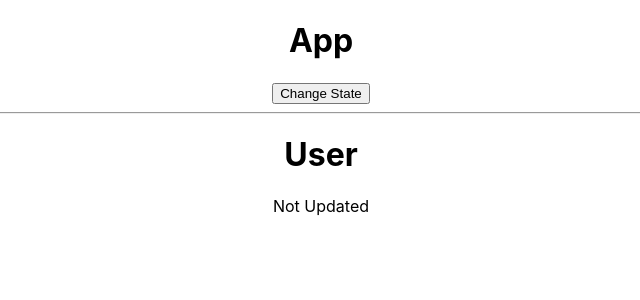
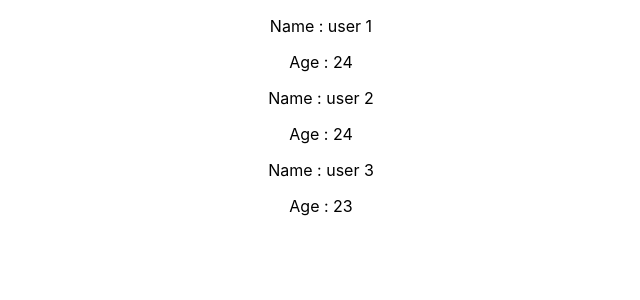
Before and after one commit to thehaystacker/reactjs-playground, a React (Create React App) app: page / in a window 1280 px wide. Shown: the top 300 px of the page, without its empty margins (319-959 px from the left). Built offline with nearby package versions, Linux system fonts and the light colour scheme.

Commit message:
Validating props using proptypes

```diff
--- a/src/App.js
+++ b/src/App.js
@@ -1,65 +1,47 @@
 import React, { Component } from "react";
 import "./App.css";
 import User from "./components/user/user";
-import PropTypes from "prop-types";
 
 class App extends Component {
   constructor(props) {
     super(props);
 
     this.state = {
-      isUpdated: false
+      isUpdated: false,
+      users: [
+        {
+          name: "user 1",
+          age: 24
+        },
+        {
+          name: "user 2",
+          age: '24'
+        },
+        {
+          name: "user 3",
+          age: 23
+        }
+      ]
     };
 
     console.log("[App CREATE > constructor]");
   }
 
-  static getDerivedStateFromProps(props, state) {
-    console.log("[App > getDerivedStateFromProps]");
+  render() {
+    let users = null;
+    if (this.state.users && this.state.users.length) {
+      users = this.state.users.map((user, index) => {
+        return (
+          <User
+            key={index}
+            isUpdated={this.state.isUpdated}
+            data={user}
+          />
+        );
+      });
+    }
 
-    return null;
-  }
-
-  componentDidMount() {
-    console.log("[App CREATE > componentDidMount]");
-  }
-
-  shouldComponentUpdate(nextProps, nextState) {
-    console.log("[App UPDATE > shouldComponentUpdate]");
-
-    return this.state.isUpdated !== nextState.isUpdated;
-  }
-
-  // getSnapshotBeforeUpdate() {
-  //   console.log("[App UPDATE > getSnapshotBeforeUpdate]");
-  // }
-
-  componentDidUpdate() {
-    console.log("[App UPDATE > componentDidUpdate]");
-  }
-
-  cbChangeState = () => {
-    this.setState(prevState => {
-      return {
-        isUpdated: true
-      };
-    });
-  };
-
-  render() {
-    console.log("[App > render]");
-
-    return (
-      <div className="App">
-        <h1>App</h1>
-        <button type="button" onClick={this.cbChangeState}>
-          Change State
-        </button>
-        <hr />
-
-        <User isUpdated={this.state.isUpdated} />
-      </div>
-    );
+    return <div className="App">{users}</div>;
   }
 }
 
--- a/src/components/user/user.js
+++ b/src/components/user/user.js
@@ -1,40 +1,23 @@
 import React, { Component } from "react";
 import "./user.css";
+import PropTypes from 'prop-types';
 
 class User extends Component {
-  constructor(props) {
-    super(props);
-
-    this.state = {};
-
-    console.log("[User CREATE > constructor]");
-  }
-
-  static getDerivedStateFromProps(props, state) {
-    console.log("[User > getDerivedStateFromProps]");
-
-    return null;
-  }
-
-  componentDidMount() {
-    console.log("[User CREATE > componentDidMount]");
-  }
-
-  componentDidUpdate() {
-    console.log("[User UPDATE > componentDidUpdate]");
-  }
-
   render() {
-    console.log("[User > render]");
+    let { name, age } = this.props.data;
 
     return (
       <div className="cmp-user">
-        <h1>User</h1>
-
-        <p>{this.props.isUpdated ? "Updated" : "Not Updated "}</p>
+        <p>Name : {name}</p>
+        <p>Age : {age}</p>
       </div>
     );
   }
 }
 
-export default React.memo(User);
+User.propTypes = {
+  isUpdated: PropTypes.bool,
+  data: PropTypes.object
+}
+
+export default User;
```
